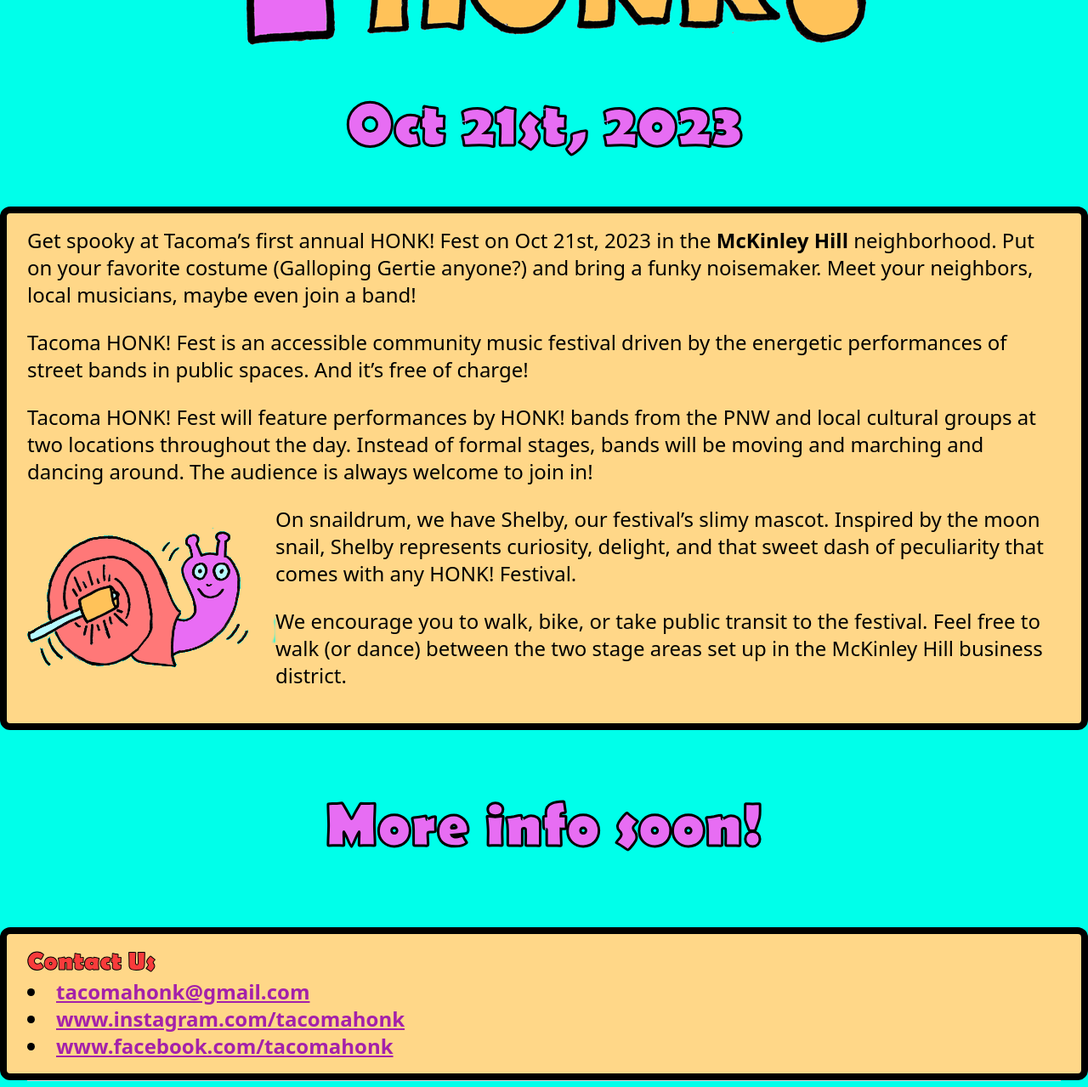
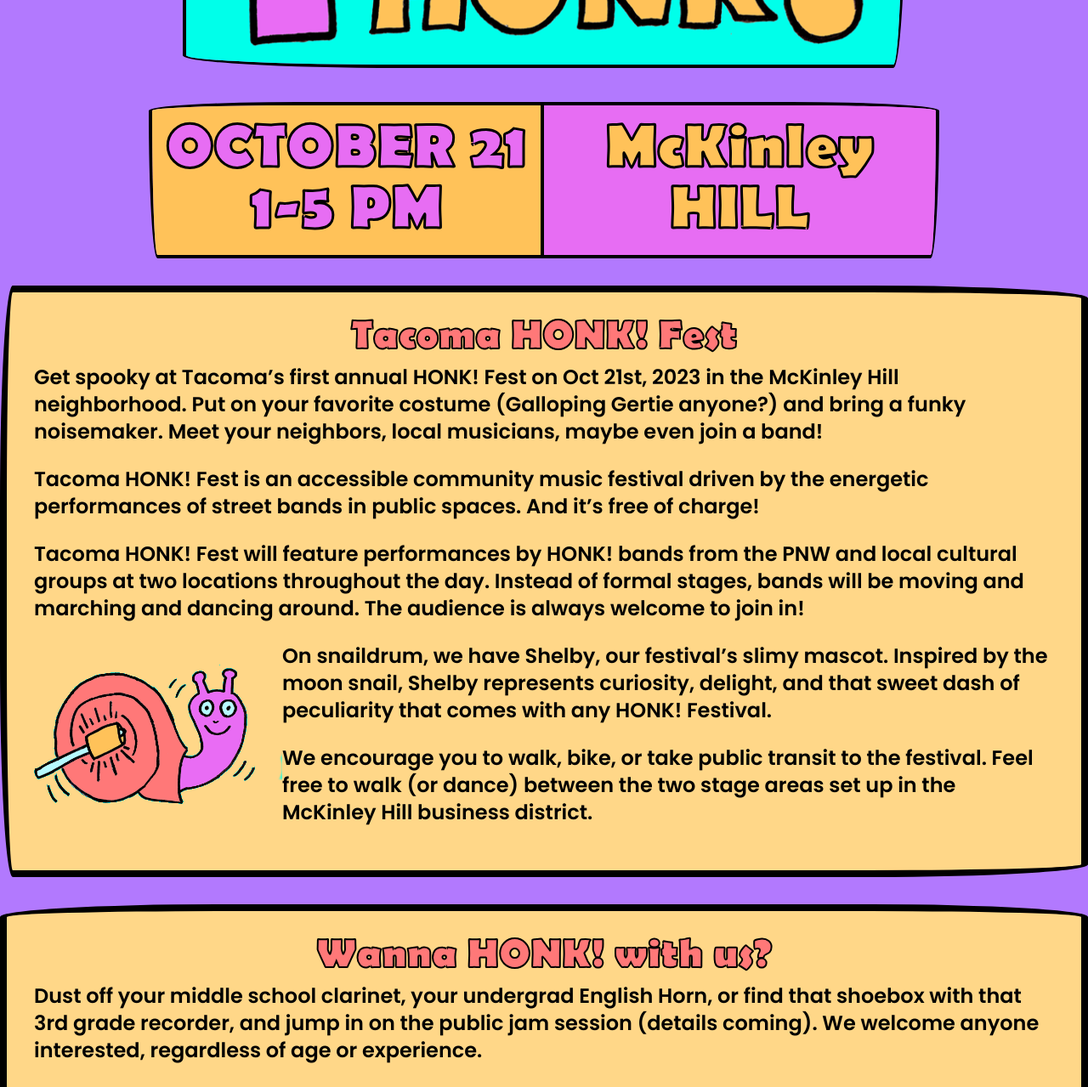
Before and after one commit to honk-fest-west/www-thonk, an Astro site: page / in a window 1280 px wide. Shown: the part 280-1559 px from the top of the page at 85% size. Built offline with nearby package versions, Linux system fonts and the light colour scheme; Astro itself is replaced by a stand-in of ours; a web font is replaced by a local one.

Commit message:
Update colors and content

```diff
--- a/src/components/ContentContainer.astro
+++ b/src/components/ContentContainer.astro
@@ -3,7 +3,7 @@ const { className = "" } = Astro.props;
 ---
 
 <section
-  class=`mx-6 xl:mx-0 border-4 lg:border-8 border-black rounded-xl bg-secondary-200 px-6 py-4 text-2xl ${className}`
+  class=`border-sketch-${Math.round(Math.random() * 6)} mx-6 xl:mx-0 border-4 lg:border-8 border-black rounded-xl bg-secondary-200 font-semibold px-8 py-7 text-2xl ${className}`
 >
   <slot />
 </section>
--- /dev/null
+++ b/src/components/ContentTitle.astro
@@ -0,0 +1,7 @@
+<div class="w-full m-auto flex justify-center items-center">
+  <h2
+    class="text-center mb-2 font-title text-stroke-2 text-5xl font-bold text-tertiary-400"
+  >
+    <slot />
+  </h2>
+</div>
--- a/src/components/Header.astro
+++ b/src/components/Header.astro
@@ -4,5 +4,5 @@ import tacomaHonk from "@images/TacomaHonk.png";
 ---
 
 <div class="mx-auto max-w-7xl px-4 sm:px-6 lg:px-8">
-  <Image src={tacomaHonk} alt="Tacoma Honk!" class="mx-auto" />
+  <Image src={tacomaHonk} alt="Tacoma Honk!" class="mx-auto rounded-xl border-sketch-2 border-4 border-black" />
 </div>
--- a/src/layouts/BaseLayout.astro
+++ b/src/layouts/BaseLayout.astro
@@ -8,7 +8,7 @@ import "@styles/global.css";
 const { title } = Astro.props;
 ---
 
-<html lang="en" class="h-full scroll-smooth bg-base-400 antialiased">
+<html lang="en" class="h-full scroll-smooth bg-base2-400 antialiased">
   <head>
     <Head title={title}>
       <slot name="head" />
--- a/src/pages/index.astro
+++ b/src/pages/index.astro
@@ -2,19 +2,35 @@
 import { Image } from "astro:assets";
 import BaseLayout from "@layouts/BaseLayout.astro";
 import ContentContainer from "@components/ContentContainer.astro";
+import ContentTitle from "@components/ContentTitle.astro";
 import snail from "@images/snail.png";
 ---
 
 <BaseLayout>
   <div class="flex flex-col gap-8">
-    <div class="w-full px-10 flex flex-col justify-center items-center">
-      <h2
-        class="font-title text-center text-stroke-3 text-7xl font-bold text-primary-400 mb-6"
+    <div class="mx-auto grid grid-cols-2 border-sketch-3 border-4 border-black overflow-clip">
+      <div class="bg-secondary-300 h-full">
+        <h2
+        class="block font-title text-center text-stroke-3 text-7xl font-bold text-primary-400 p-4 border-0 border-r-4 border-black"
       >
-        Oct 21st, 2023
+        OCTOBER 21
+        <br/>
+        1-5 PM
       </h2>
+      </div>
+      <div class="bg-color-4-400 h-full">
+        <h2 class="block font-title text-center text-stroke-3 text-7xl font-bold text-secondary-300 bg-primary-400 p-4">
+          McKinley
+          <br/>
+          HILL
+        </h2>
+
+      </div>
     </div>
     <ContentContainer>
+      <ContentTitle>
+        Tacoma HONK! Fest
+      </ContentTitle>
       <p class="mb-6">
         Get spooky at Tacoma’s first annual HONK! Fest on Oct 21st, 2023 in the
         <span class="font-semibold">McKinley Hill</span> neighborhood. Put on
@@ -53,17 +69,73 @@ import snail from "@images/snail.png";
         </div>
       </div>
     </ContentContainer>
-    <div class="w-full px-12 py-12 flex justify-center items-center">
-      <h2
-        class="text-center font-title text-stroke-3 text-7xl font-bold text-primary-400"
-      >
-        More info soon!
-      </h2>
-    </div>
+
     <ContentContainer>
-      <h2 class="font-title text-stroke-1 text-3xl font-bold text-tertiary-500">
+      <ContentTitle>
+        Wanna HONK! with us?
+      </ContentTitle>
+      <p class="mb-6">
+        Dust off your middle school clarinet, your undergrad English Horn, or find that shoebox with that 3rd grade recorder, and jump in on the public jam session (details coming). We welcome anyone interested, regardless of age or experience.
+      </p>
+      <p class="mb-6">
+        Younger attendees are invited to visit the Moore Library on
+        <a href="https://tacoma.bibliocommons.com/events/64c9552e591918360005fb3d">
+          October 7th
+        </a>
+        to create instruments from recycled objects that they can bring to Tacoma
+        HONK! fest to join in the music-making.
+      </p>
+      <p >
+        Can’t find that instrument? All are welcome to sing, dance, and drum along. Let’s celebrate together with everyone in our community regardless of age, race, gender identity, cultural background, ethnic and indigenous identity, native language, immigration status, ability, religion, education, socioeconomic status, or sexual orientation.
+      </p>
+    </ContentContainer>
+
+    <ContentContainer>
+      <ContentTitle>
+        How the heck did Tacoma get its own HONK!?
+      </ContentTitle>
+      <p class="mb-6">
+        Tacoma HONK! is hosted by Tacomarama Community Street Band, sponsored by HONK! Festival West, and made possible with funding from Tacoma Venues and Events.
+      </p>
+      <p >
+        Tacomarama, Tacoma HONK! Fest’s host band, performed at the last two HONK! Fest West festivals in Seattle and wanted to bring it all to Tacoma. They’re ecstatic to host (and play at) Tacoma’s very own HONK! Festival.
+      </p>
+    </ContentContainer>
+
+    <ContentContainer>
+      <ContentTitle>
+        Meet our host band TACOMARAMA!
+      </ContentTitle>
+      <p>
+        Tacomarama Community Street Band is a music ensemble that regularly performs at Tacoma-based events, including Tacoma Light Trail Parade, Tacoma Dragon Parades, Tacoma Porchfest, Ocean Fest, Parking Day, and numerous neighborhood celebrations. They’re proud of being all ages and all inclusive, so much so that if you get close enough, a stray trombone may hook your Rainiers hoodie and yank you into the band forever.
+        <a href="https://tacomarama.org">tacomarama.org</a>
+      </p>
+    </ContentContainer>
+
+    <ContentContainer>
+      <ContentTitle>
+        Volunteer
+      </ContentTitle>
+      <p class="mb-6">
+        Thank you for your interest in being a volunteer for Tacoma HONK! Fest!
+      </p>
+      <p class="mb-6">
+        We need volunteers to help out on the day of the event! Tasks can include selling merchandise, answering questions at the information booth, managing a stage, sitting outside the green room to ensure the security of instruments, facilitating kids activity area, walking through the crowd collecting donations, as well as festival set up and breakdown
+      </p>
+      <p class="mb-6">
+        Fill out this
+        <a href="">google form</a>
+        to let us know you are interested in volunteering!
+      </p>
+      <p>
+        Questions? Email <a href="mailto:TacomaHONK+volunteer@gmail.com">TacomaHONK+volunteer@gmail.com</a>
+      </p>
+    </ContentContainer>
+
+    <ContentContainer>
+      <ContentTitle>
         Contact Us
-      </h2>
+      </ContentTitle>
       <ul class="list-disc list-inside font-semibold">
         <li>
           <a
--- /dev/null
+++ b/src/styles/colors.css
@@ -0,0 +1,62 @@
+/* https://uicolors.app/create */
+:root {
+  --color-base-50: 237 255 253;
+  --color-base-100: 192 255 251;
+  --color-base-200: 129 255 248;
+  --color-base-300: 58 255 246;
+  --color-base-400: 0 255 234;
+  --color-base-500: 0 226 209;
+  --color-base-600: 0 183 173;
+  --color-base-700: 0 145 138;
+  --color-base-800: 0 114 111;
+  --color-base-900: 4 93 91;
+  --color-base-950: 0 56 58;
+
+  --color-base2-50: 249 245 255;
+  --color-base2-100: 241 232 255;
+  --color-base2-200: 230 212 255;
+  --color-base2-300: 211 179 255;
+  --color-base2-400: 178 121 254;
+  --color-base2-500: 156 82 250;
+  --color-base2-600: 133 48 237;
+  --color-base2-700: 113 31 209;
+  --color-base2-800: 97 31 170;
+  --color-base2-900: 80 26 137;
+  --color-base2-950: 52 5 102;
+
+  --color-primary-50: 253 244 255;
+  --color-primary-100: 251 233 254;
+  --color-primary-200: 246 210 252;
+  --color-primary-300: 241 174 249;
+  --color-primary-400: 231 109 243;
+  --color-primary-500: 219 76 233;
+  --color-primary-600: 194 44 205;
+  --color-primary-700: 164 33 170;
+  --color-primary-800: 135 29 139;
+  --color-primary-900: 113 29 114;
+  --color-primary-950: 75 7 75;
+
+  --color-secondary-50: 255 248 235;
+  --color-secondary-100: 255 236 198;
+  --color-secondary-200: 255 215 136;
+  --color-secondary-300: 255 194 89;
+  --color-secondary-400: 255 163 32;
+  --color-secondary-500: 249 127 7;
+  --color-secondary-600: 221 90 2;
+  --color-secondary-700: 183 59 6;
+  --color-secondary-800: 148 45 12;
+  --color-secondary-900: 122 38 13;
+  --color-secondary-950: 70 17 2;
+
+  --color-tertiary-50: 255 241 241;
+  --color-tertiary-100: 255 225 225;
+  --color-tertiary-200: 255 199 199;
+  --color-tertiary-300: 255 160 160;
+  --color-tertiary-400: 255 120 120;
+  --color-tertiary-500: 248 59 59;
+  --color-tertiary-600: 229 29 29;
+  --color-tertiary-700: 193 20 20;
+  --color-tertiary-800: 160 20 20;
+  --color-tertiary-900: 132 24 24;
+  --color-tertiary-950: 72 7 7;
+}
--- /dev/null
+++ b/src/styles/fonts.css
@@ -0,0 +1,15 @@
+@import url('https://fonts.googleapis.com/css2?family=Josefin+Sans&family=Alatsi&family=Poppins:wght@400;600&display=swap');
+
+@font-face {
+  font-family: 'Berlin Sans FB';
+  font-style: normal;
+  font-weight: normal;
+  src: local('Berlin Sans FB'), url('/fonts/BRLNSR.woff') format('woff');
+}
+
+@font-face {
+  font-family: 'Berlin Sans FB Bold';
+  font-style: normal;
+  font-weight: normal;
+  src: local('Berlin Sans FB Bold'), url('/fonts/BRLNSB.woff') format('woff');
+}
--- a/src/styles/global.css
+++ b/src/styles/global.css
@@ -1,20 +1,22 @@
+@import 'colors.css';
+@import 'fonts.css';
+
 @tailwind base;
 @tailwind components;
 @tailwind utilities;
 
-@font-face {
-  font-family: 'Berlin Sans FB';
-  font-style: normal;
-  font-weight: normal;
-  src: local('Berlin Sans FB'), url('/fonts/BRLNSR.woff') format('woff');
-}
-
-
-@font-face {
-  font-family: 'Berlin Sans FB Bold';
-  font-style: normal;
-  font-weight: normal;
-  src: local('Berlin Sans FB Bold'), url('/fonts/BRLNSB.woff') format('woff');
+@layer base {
+  html {
+    font-family: 'Poppins', 'sans-serif';
+  }
+  a {
+    color: rgb(var(--color-primary-400));
+    text-decoration: underline;
+    -webkit-text-stroke: 1px black;
+  }
+  a:hover {
+    color: rgb(var(--color-primary-500));
+  }
 }
 
 @layer components {
@@ -29,54 +31,50 @@
   }
 }
 
+.border-sketch-0 {
+  border-top-left-radius: 255px 15px;
+  border-top-right-radius: 15px 225px;
+  border-bottom-right-radius: 15px 255px;
+  border-bottom-left-radius:15px 255px;
+}
 
-/* https://uicolors.app/create */
-:root {
-  --color-base-50: 237 255 253;
-  --color-base-100: 192 255 251;
-  --color-base-200: 129 255 248;
-  --color-base-300: 58 255 246;
-  --color-base-400: 0 255 234;
-  --color-base-500: 0 226 209;
-  --color-base-600: 0 183 173;
-  --color-base-700: 0 145 138;
-  --color-base-800: 0 114 111;
-  --color-base-900: 4 93 91;
-  --color-base-950: 0 56 58;
+.border-sketch-1 {
+  border-top-left-radius: 255px 15px;
+  border-top-right-radius: 15px 225px;
+  border-bottom-right-radius: 225px 15px;
+  border-bottom-left-radius:15px 255px;
+}
 
-  --color-primary-50: 253 244 255;
-  --color-primary-100: 251 233 254;
-  --color-primary-200: 246 210 252;
-  --color-primary-300: 241 174 249;
-  --color-primary-400: 231 109 243;
-  --color-primary-500: 219 76 233;
-  --color-primary-600: 194 44 205;
-  --color-primary-700: 164 33 170;
-  --color-primary-800: 135 29 139;
-  --color-primary-900: 113 29 114;
-  --color-primary-950: 75 7 75;
+.border-sketch-2 {
+  border-top-left-radius: 15px 255px;
+  border-top-right-radius: 255px 15px;
+  border-bottom-right-radius: 15px 255px;
+  border-bottom-left-radius:255px 15px;
+}
 
-  --color-secondary-50: 255 248 235;
-  --color-secondary-100: 255 236 198;
-  --color-secondary-200: 255 215 136;
-  --color-secondary-300: 255 194 89;
-  --color-secondary-400: 255 163 32;
-  --color-secondary-500: 249 127 7;
-  --color-secondary-600: 221 90 2;
-  --color-secondary-700: 183 59 6;
-  --color-secondary-800: 148 45 12;
-  --color-secondary-900: 122 38 13;
-  --color-secondary-950: 70 17 2;
+.border-sketch-3 {
+  border-top-left-radius: 255px 15px;
+  border-top-right-radius: 255px 15px;
+  border-bottom-right-radius: 15px 255px;
+  border-bottom-left-radius:15px 255px;
+}
 
-  --color-tertiary-50: 255 241 241;
-  --color-tertiary-100: 255 225 225;
-  --color-tertiary-200: 255 199 199;
-  --color-tertiary-300: 255 160 160;
-  --color-tertiary-400: 255 120 120;
-  --color-tertiary-500: 248 59 59;
-  --color-tertiary-600: 229 29 29;
-  --color-tertiary-700: 193 20 20;
-  --color-tertiary-800: 160 20 20;
-  --color-tertiary-900: 132 24 24;
-  --color-tertiary-950: 72 7 7;
+.border-sketch-4 {
+  border-top-left-radius:  15px 255px;
+  border-top-right-radius: 15px 255px;
+  border-bottom-right-radius: 255px 15px;
+  border-bottom-left-radius: 255px 15px;
 }
+.border-sketch-5 {
+  border-top-left-radius: 255px 15px;
+  border-top-right-radius: 15px 255px;
+  border-bottom-right-radius: 15px 255px;
+  border-bottom-left-radius:255px 15px;
+}
+
+.border-sketch-6 {
+  border-top-left-radius: 15px 255px;
+  border-top-right-radius: 255px 15px;
+  border-bottom-right-radius: 255px 15px;
+  border-bottom-left-radius:15px 255px;
+}
--- a/tailwind.config.cjs
+++ b/tailwind.config.cjs
@@ -24,6 +24,18 @@ module.exports = {
 			'base-800': 'rgb(var(--color-base-800) / <alpha-value>)',
 			'base-900': 'rgb(var(--color-base-900) / <alpha-value>)',
 			'base-950': 'rgb(var(--color-base-950) / <alpha-value>)',
+
+			'base2-50': 'rgb(var(--color-base2-50) / <alpha-value>)',
+			'base2-100': 'rgb(var(--color-base2-100) / <alpha-value>)',
+			'base2-200': 'rgb(var(--color-base2-200) / <alpha-value>)',
+			'base2-300': 'rgb(var(--color-base2-300) / <alpha-value>)',
+			'base2-400': 'rgb(var(--color-base2-400) / <alpha-value>)',
+			'base2-500': 'rgb(var(--color-base2-500) / <alpha-value>)',
+			'base2-600': 'rgb(var(--color-base2-600) / <alpha-value>)',
+			'base2-700': 'rgb(var(--color-base2-700) / <alpha-value>)',
+			'base2-800': 'rgb(var(--color-base2-800) / <alpha-value>)',
+			'base2-900': 'rgb(var(--color-base2-900) / <alpha-value>)',
+			'base2-950': 'rgb(var(--color-base2-950) / <alpha-value>)',
 
 			'primary-50': 'rgb(var(--color-primary-50) / <alpha-value>)',
 			'primary-100': 'rgb(var(--color-primary-100) / <alpha-value>)',
@@ -59,7 +71,19 @@ module.exports = {
 			'tertiary-700': 'rgb(var(--color-tertiary-700) / <alpha-value>)',
 			'tertiary-800': 'rgb(var(--color-tertiary-800) / <alpha-value>)',
 			'tertiary-900': 'rgb(var(--color-tertiary-900) / <alpha-value>)',
-			'tertiary-950': 'rgb(var(--color-tertiary-950) / <alpha-value>)'
+			'tertiary-950': 'rgb(var(--color-tertiary-950) / <alpha-value>)',
+
+			'color4-50': 'rgb(var(--color-color4-50) / <alpha-value>)',
+			'color4-100': 'rgb(var(--color-color4-100) / <alpha-value>)',
+			'color4-200': 'rgb(var(--color-color4-200) / <alpha-value>)',
+			'color4-300': 'rgb(var(--color-color4-300) / <alpha-value>)',
+			'color4-400': 'rgb(var(--color-color4-400) / <alpha-value>)',
+			'color4-500': 'rgb(var(--color-color4-500) / <alpha-value>)',
+			'color4-600': 'rgb(var(--color-color4-600) / <alpha-value>)',
+			'color4-700': 'rgb(var(--color-color4-700) / <alpha-value>)',
+			'color4-800': 'rgb(var(--color-color4-800) / <alpha-value>)',
+			'color4-900': 'rgb(var(--color-color4-900) / <alpha-value>)',
+			'color4-950': 'rgb(var(--color-color4-950) / <alpha-value>)'
 		}
 	},
 	plugins: [],
```
